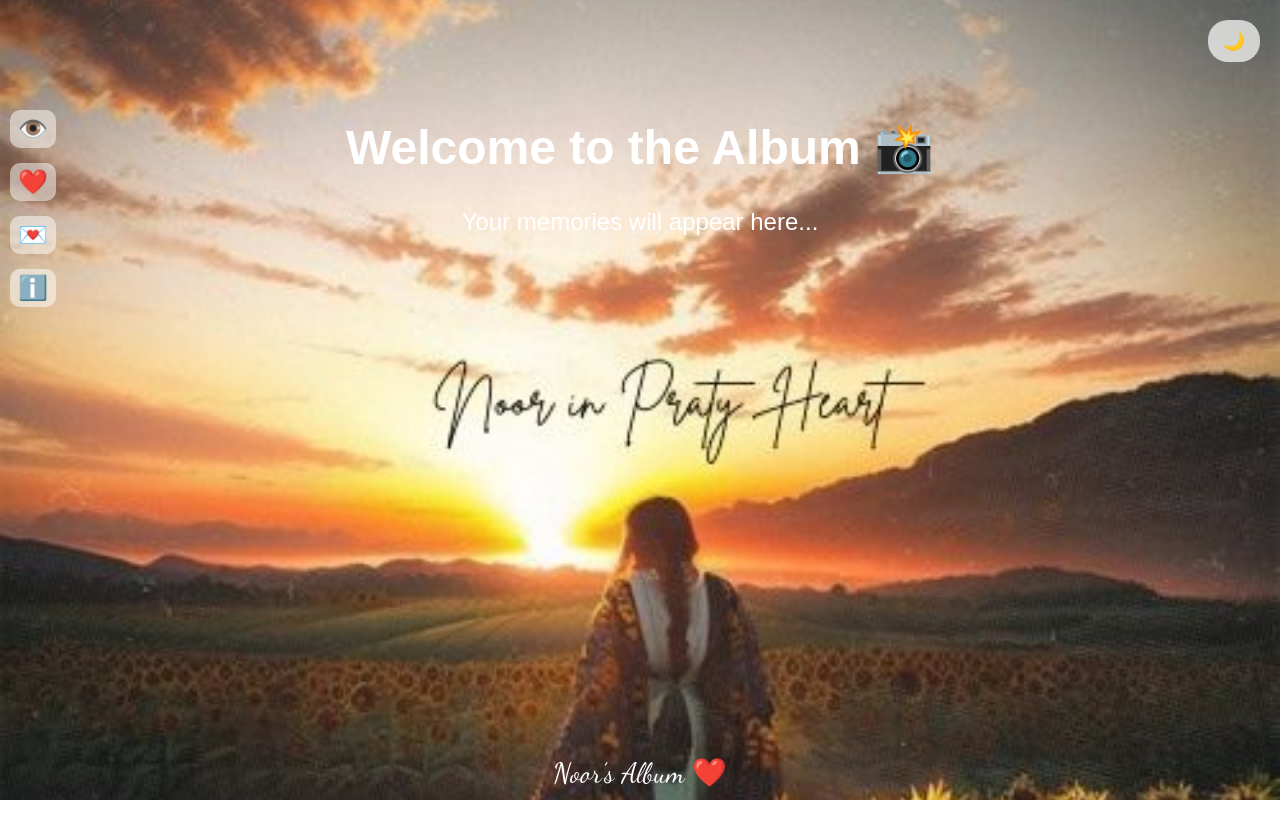
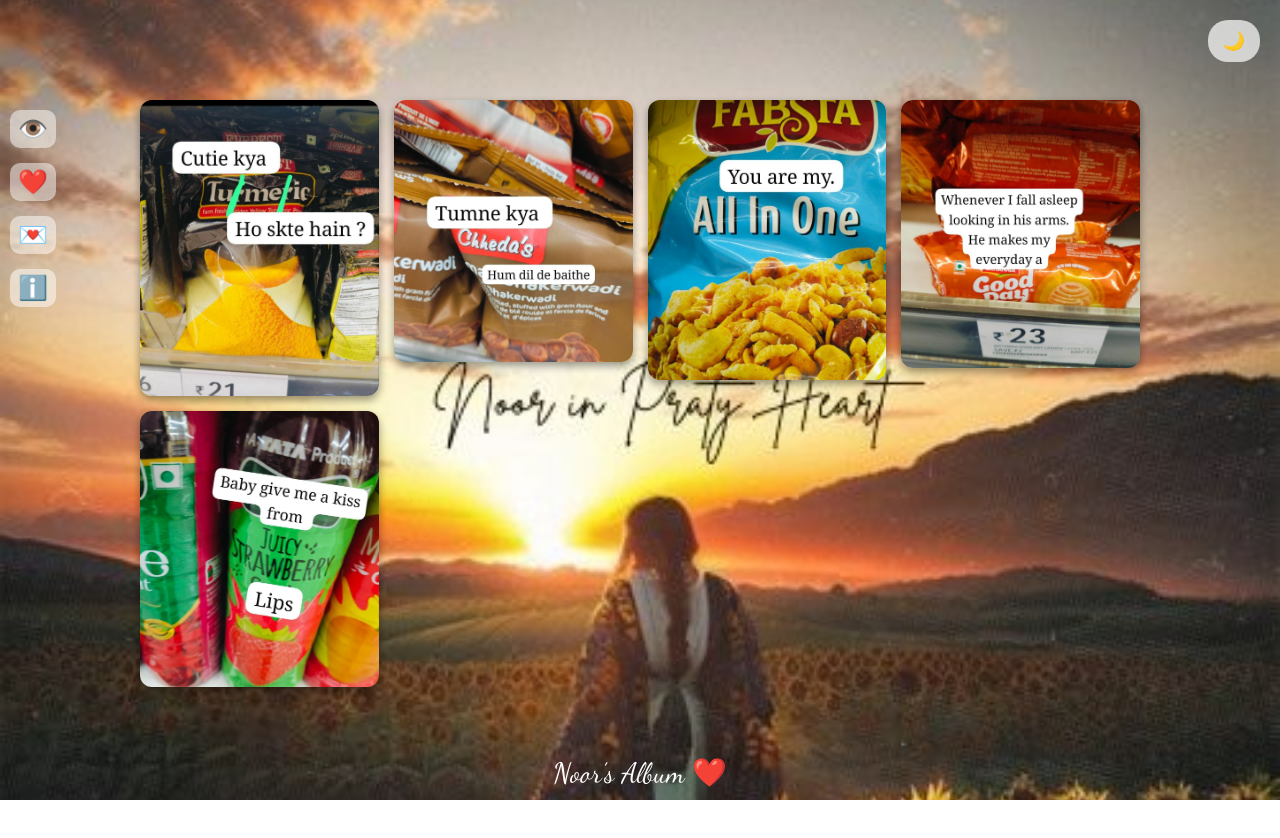
Before and after one commit to SehFroz/PenguinBhalu, a plain HTML site: page Album.html in a window 1280 px wide. Both pictures are taken after a click on the button "❤️". Drawn offline with Linux system fonts and the light colour scheme.

Commit message:
Update Album.html

```diff
--- a/Album.html
+++ b/Album.html
@@ -6,7 +6,7 @@
 <title>Album - PratyNooroverse❤️</title>
 <link href="https://fonts.googleapis.com/css2?family=Dancing+Script&display=swap" rel="stylesheet">
 <style>
-  body { margin:0; padding:0; height:100vh; overflow:hidden; font-family: Arial, sans-serif; transition: background 1s ease; }
+  body { margin:0; padding:0; min-height:100vh; overflow-x:hidden; font-family: Arial, sans-serif; transition: background 1s ease; }
   .background { position: fixed; top:0; left:0; width:100%; height:100%; background-size:cover; background-position:center; z-index:-2; transition: background-image 1s ease; background-image: url('Assets/DayBG.jpg'); }
   .gradient-overlay { position: fixed; top:0; left:0; width:100%; height:100%; z-index:-1; opacity:0.6; background-size:400% 400%; }
 
@@ -18,7 +18,17 @@
 
   .theme-toggle { position:absolute; top:20px; right:20px; background: rgba(255,255,255,0.7); border:none; padding:10px 15px; border-radius:20px; cursor:pointer; font-size:18px; z-index:10; }
 
-  .album-content { margin-top:120px; text-align:center; color:white; font-size:24px; }
+  /* Album grid */
+  .album-content { margin:100px auto 80px auto; width:90%; max-width:1000px; display:grid; grid-template-columns: repeat(auto-fill, minmax(200px,1fr)); gap:15px; z-index:2; position:relative; }
+  .album-content img { width:100%; height:auto; border-radius:12px; box-shadow:0 4px 8px rgba(0,0,0,0.4); transition: transform 0.3s; }
+  .album-content img:hover { transform:scale(1.05); }
+
+  /* Hearts animation */
+  .heart { position: fixed; font-size:24px; animation: floatUp 2s linear forwards; }
+  @keyframes floatUp {
+    from { transform: translateY(0); opacity:1; }
+    to { transform: translateY(-200px); opacity:0; }
+  }
 </style>
 </head>
 <body class="day-theme">
@@ -29,7 +39,7 @@
 <div class="bottom-strip">Noor’s Album ❤️</div>
 
 <div class="left-strip">
-  <button id="toggle-buttons">👁️</button>
+  <button id="home-btn">👁️</button>
   <button id="send-heart">❤️</button>
   <button id="surprise-popup">💌</button>
   <button id="about">ℹ️</button>
@@ -37,9 +47,14 @@
 
 <button class="theme-toggle" onclick="toggleTheme()">🌙</button>
 
+<!-- ✅ Your pictures are back here -->
 <div class="album-content">
-  <h1>Welcome to the Album 📸</h1>
-  <p>Your memories will appear here...</p>
+  <img src="Assets/2H2H/1.jpg" alt="pic1">
+  <img src="Assets/2H2H/2.jpg" alt="pic2">
+  <img src="Assets/2H2H/3.jpg" alt="pic3">
+  <img src="Assets/2H2H/4.jpg" alt="pic4">
+  <img src="Assets/2H2H/5.jpg" alt="pic5">
+  <!-- Add all your images up to 44.jpg like this -->
 </div>
 
 <audio id="theme-audio" loop></audio>
@@ -51,10 +66,11 @@ const audioPlayer = document.getElementById("theme-audio");
 const daySong = "Assets/One Love (Official Audio).mp3";
 const nightSong = "Assets/One Kiss (Official Video).mp3";
 
-/* Restore theme & song from homepage */
+/* Restore theme & song */
 window.addEventListener("load", ()=> {
   const savedTheme = localStorage.getItem("theme");
   const savedSong = localStorage.getItem("song");
+
   if(savedTheme === "night"){
     body.classList.remove("day-theme"); body.classList.add("night-theme");
     document.querySelector(".background").style.backgroundImage="url('Assets/NightBG.jpg')";
@@ -62,6 +78,7 @@ window.addEventListener("load", ()=> {
     body.classList.remove("night-theme"); body.classList.add("day-theme");
     document.querySelector(".background").style.backgroundImage="url('Assets/DayBG.jpg')";
   }
+
   if(savedSong){
     audioPlayer.src = savedSong;
   } else {
@@ -70,7 +87,7 @@ window.addEventListener("load", ()=> {
   audioPlayer.play().catch(()=>{});
 });
 
-/* Theme toggle */
+/* Toggle theme */
 function toggleTheme(){
   if(body.classList.contains("day-theme")){
     body.classList.remove("day-theme"); body.classList.add("night-theme");
@@ -86,8 +103,18 @@ function toggleTheme(){
 }
 
 /* Left panel buttons */
-document.getElementById("toggle-buttons").addEventListener("click", ()=>{ window.location.href="index.html"; });
-document.getElementById("send-heart").addEventListener("click", ()=>{ alert("Hearts will be added here too ❤️"); });
+document.getElementById("home-btn").addEventListener("click", ()=>{ window.location.href="index.html"; });
+
+document.getElementById("send-heart").addEventListener("click", ()=> {
+  const heart = document.createElement("div");
+  heart.className="heart";
+  heart.innerText="❤️";
+  heart.style.left = (Math.random()*window.innerWidth) + "px";
+  heart.style.top = (window.innerHeight-50) + "px";
+  document.body.appendChild(heart);
+  setTimeout(()=>heart.remove(),2000);
+});
+
 document.getElementById("surprise-popup").addEventListener("click", ()=>{ window.location.href="comingsoon.html"; });
 document.getElementById("about").addEventListener("click", ()=>{ window.location.href="comingsoon.html"; });
 </script>
```
